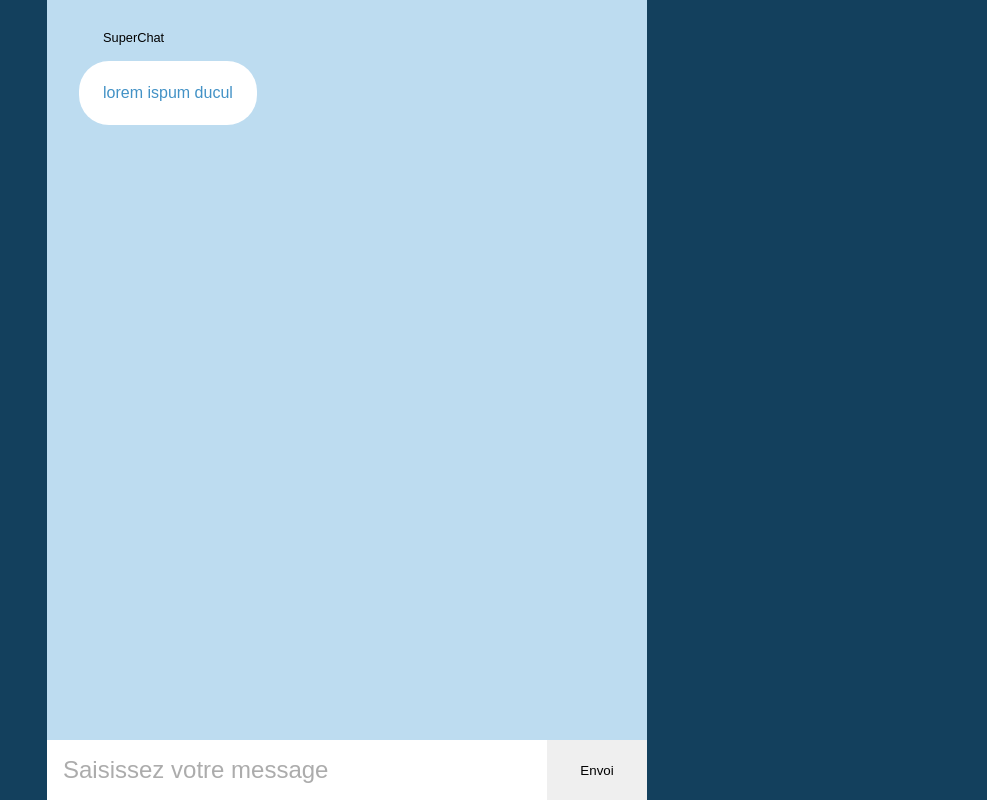
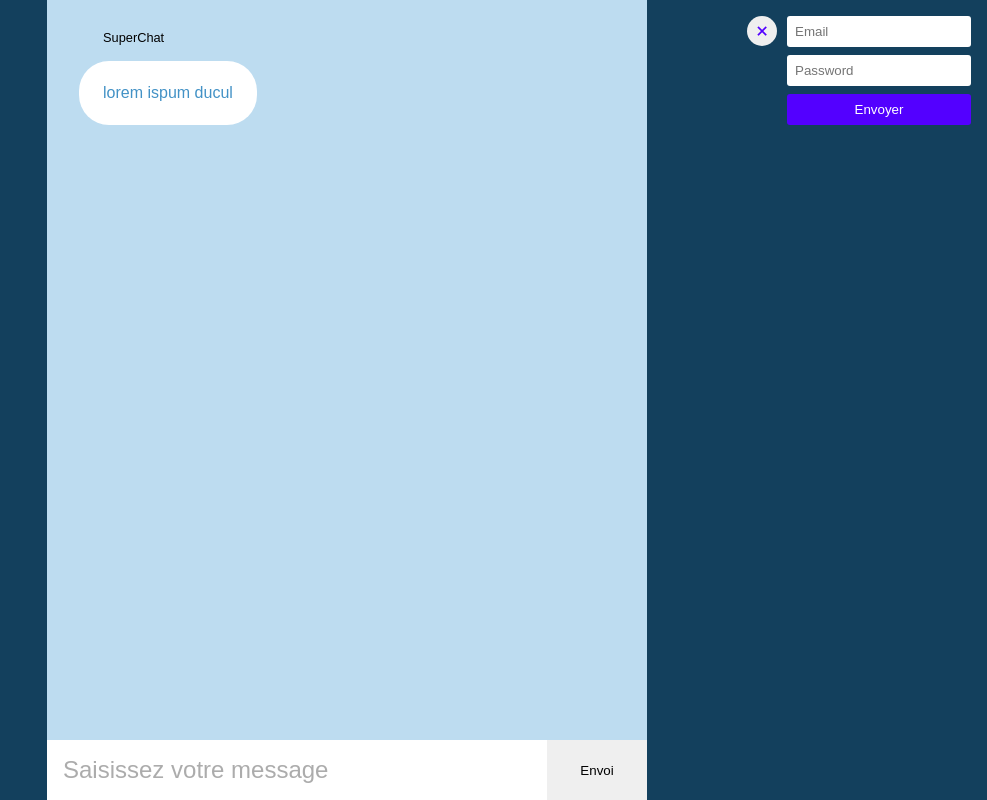
Before and after one commit to KillianCourvoisier/Spe-React-E13-chatroom-v1-killiancourvoisier, a React app: page / in a window 1280 px wide. Shown: the whole page, without its empty margins (293-1280 px from the left). Built offline with nearby package versions, Linux system fonts and the light colour scheme.

Commit message:
component Settings -done-

```diff
--- a/src/components/Chatroom/index.js
+++ b/src/components/Chatroom/index.js
@@ -2,9 +2,11 @@ import React from 'react';
 import './style.scss';
 import Messages from 'src/containers/Messages';
 import Form from 'src/containers/Form';
+import Settings from 'src/components/Settings';
 
 const Chatroom = () => (
   <div className="chatroom">
+    <Settings />
     <Messages />
     <Form />
   </div>
--- /dev/null
+++ b/src/components/Settings/index.js
@@ -0,0 +1,27 @@
+import React from 'react';
+import './style.scss';
+
+const Settings = () => (
+  <div className="settings settings--open">
+    <button type="button" className="settings__button">+</button>
+    <form className="settings__form">
+      <input
+        type="email"
+        placeholder="Email"
+        className="settings__input"
+      />
+      <input
+        type="password"
+        placeholder="Password"
+        className="settings__input"
+      />
+      <button
+        type="submit"
+        className="settings__submit"
+      >Envoyer
+      </button>
+    </form>
+  </div>
+);
+
+export default Settings;
--- /dev/null
+++ b/src/components/Settings/style.scss
@@ -0,0 +1,41 @@
+@use 'src/styles/vars' as v;
+
+.settings {
+    position:fixed;
+    padding-top: v.$gutter;
+    padding-right: v.$gutter;
+    width: 200px;
+    transform: translateX(100%);
+    transition: transform 500ms  ease-in-out;
+    right: 0;
+    &--open{
+        transform: translateX(0);
+        .settings__button {
+            transform: rotate(45deg);
+        }
+    }
+    &__input, &__submit{
+        width: 100%;
+        border: none;
+        border-radius: 3px;
+        margin-bottom: v.$gutter /2;
+        padding: .5rem;
+    }
+    &__button {
+        position: absolute;
+        left : -40px;
+        border: none;
+        border-radius: 50%;
+        width: 30px;
+        height: 30px;
+        color: v.$color-settings;
+        font-size : 1.5em;
+    }
+    &__form {
+
+    }
+    &__submit{
+        background-color: v.$color-settings;
+        color: white;
+    }
+}
--- a/src/styles/_vars.scss
+++ b/src/styles/_vars.scss
@@ -1,5 +1,5 @@
 $color-primary: #13405D;
 $color-alt:#BDDCF0;
 $color-text: #4392c6;
-
+$color-settings: #5300FF;
 $gutter: 1rem;
```
